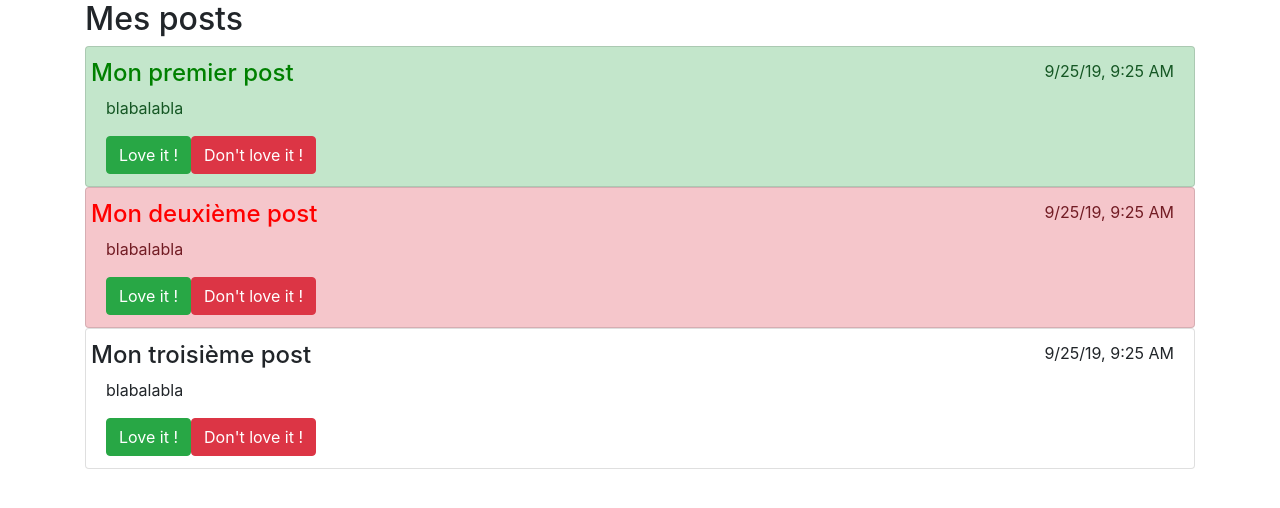
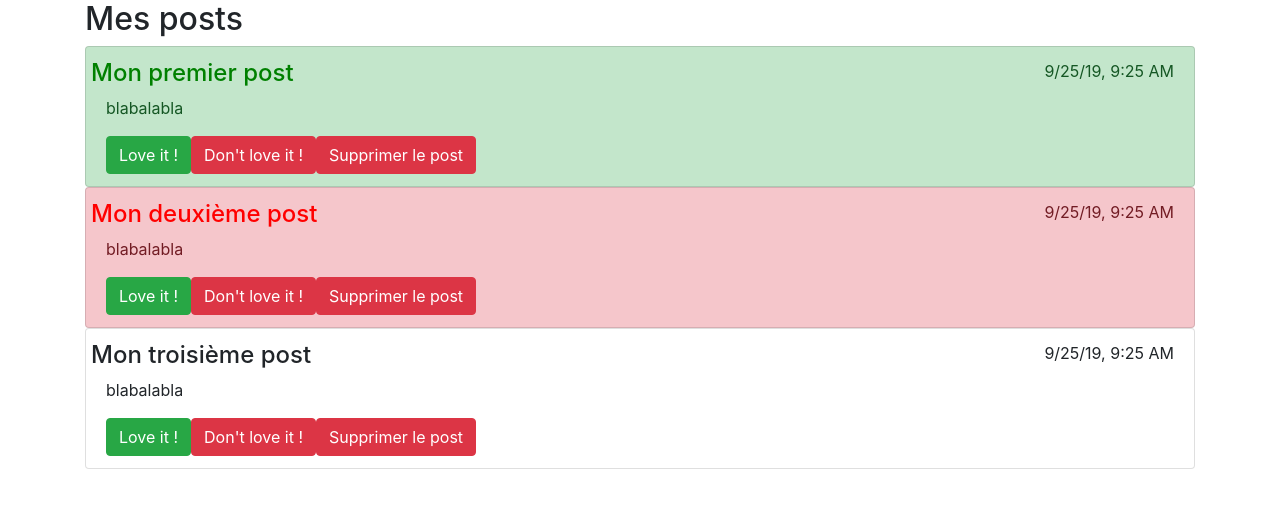
Before and after one commit to florianlassalle/angular-activite1, an Angular app: page / in a window 1280 px wide. Shown: the top 508 px of the page. Built offline with nearby package versions, Linux system fonts and the light colour scheme.

Commit message:
ajout du bouton suppression de post

```diff
--- a/src/app/post-list-item/post-list-item.component.html
+++ b/src/app/post-list-item/post-list-item.component.html
@@ -10,5 +10,7 @@
           (click)="onLike()"> Love it ! </button>
   <button class="btn btn-danger"
           (click)="onDislike()"> Don't love it ! </button>
+  <button class="btn btn-danger"
+          (click)="onDelete()"> Supprimer le post </button>
 
 </li>
--- a/src/app/post-list-item/post-list-item.component.ts
+++ b/src/app/post-list-item/post-list-item.component.ts
@@ -1,4 +1,5 @@
 import { Component, OnInit, Input } from '@angular/core';
+import { PostsService } from '../services/posts.service';
 
 @Component({
   selector: 'app-post-list-item',
@@ -7,13 +8,14 @@ import { Component, OnInit, Input } from '@angular/core';
 })
 export class PostListItemComponent implements OnInit {
 
+  @Input() postId: number;
   @Input() likeCount: number;
 
   @Input() postTitle : string;
   @Input() postContent : string;
   @Input() postDate : Date;
 
-  constructor() { }
+  constructor(private postsService: PostsService) { }
 
   ngOnInit() {
   }
@@ -30,6 +32,11 @@ export class PostListItemComponent implements OnInit {
     return this.likeCount;
   }
 
+  onDelete(){
+    this.postsService.deletePost(this.postId);
+
+  }
+
   getColor(){
     if (this.likeCount < 0){
       return 'red';
--- a/src/app/post-list/post-list.component.html
+++ b/src/app/post-list/post-list.component.html
@@ -1,6 +1,7 @@
 <h2>Mes posts</h2>
   <ul class="list-group">
     <app-post-list-item *ngFor="let post of postList"
+                      [postId]="post.id"
                       [postTitle]="post.title"
                       [postContent]="post.content"
                       [postDate]="post.creationDate"
--- a/src/app/post-list/post-list.component.ts
+++ b/src/app/post-list/post-list.component.ts
@@ -1,4 +1,5 @@
 import { Component, OnInit, Input } from '@angular/core';
+import { Post } from '../models/post.model';
 
 @Component({
   selector: 'app-post-list',
@@ -7,7 +8,7 @@ import { Component, OnInit, Input } from '@angular/core';
 })
 export class PostListComponent implements OnInit {
 
-  @Input() postList;
+  @Input() postList: Post;
 
   constructor() { }
 
--- a/src/app/services/posts.service.ts
+++ b/src/app/services/posts.service.ts
@@ -30,6 +30,12 @@ export class PostsService {
     return post;
   }
 
+  deletePost(id: number){
+    const post = this.getPostById(id);
+    this.posts.splice(this.posts.indexOf(post));
+    this.emitAppareilSubject();
+  }
+
   emitAppareilSubject(){
     this.postsSubject.next(this.posts.slice());
   }
```
